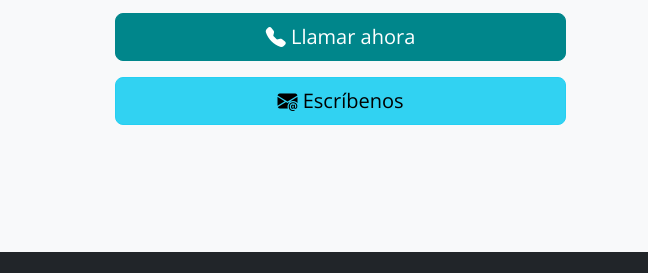
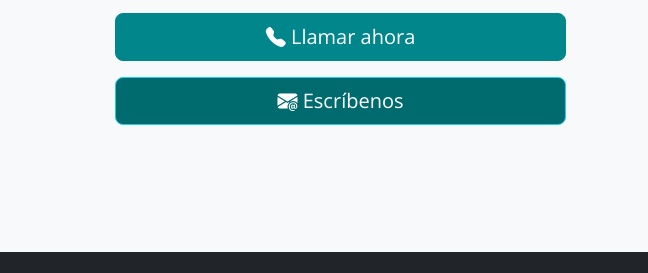
Before and after one commit to delatorrerita/sfaj, a plain HTML site: page index.html in a window 1280 px wide. In both pictures the pointer is over the link "Escríbenos". Shown: the part 2281-2554 px from the top of the page, 632-1280 px from the left. Drawn offline with nearby package versions, Linux system fonts and the light colour scheme.

Commit message:
Update sfaj.css
Modificaciones Myriam

```diff
--- a/css/sfaj.css
+++ b/css/sfaj.css
@@ -42,6 +42,14 @@ p {
   border-color: var(--primary-color);
 }
 
+.btn-info {
+  color: white;
+}
+
+.btn-info:hover {
+  background-color: #006b6f;
+  color: white;
+}
 .btn-outline-primary {
   border-color: var(--primary-color);
   color: var(--primary-color);
```
